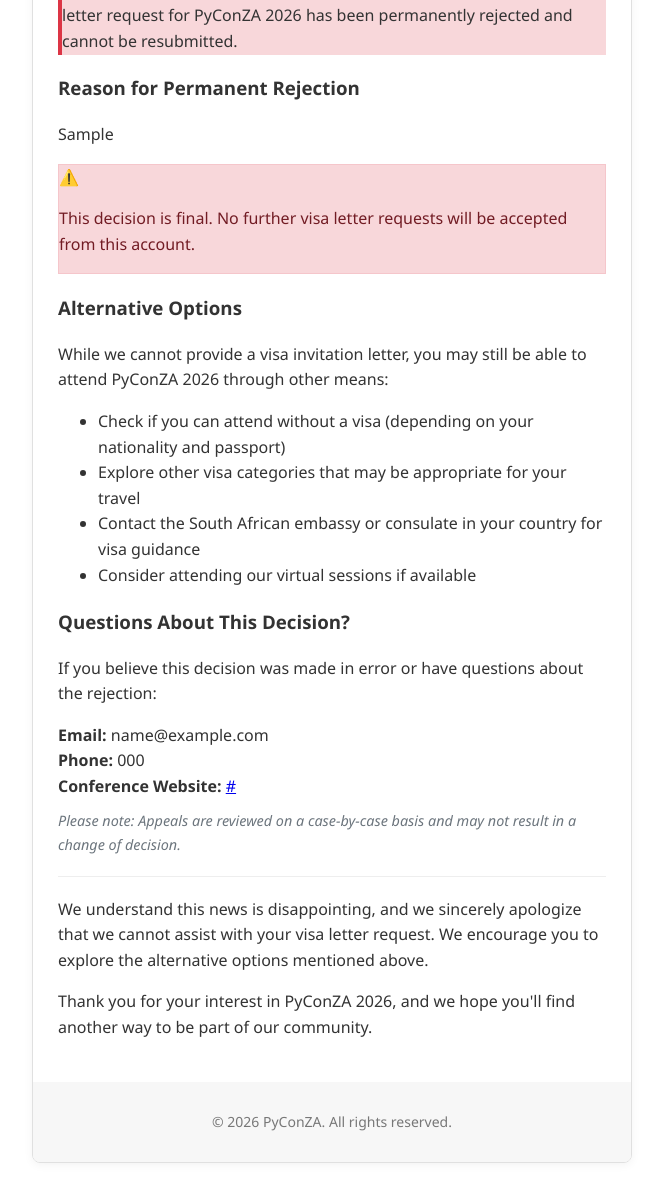
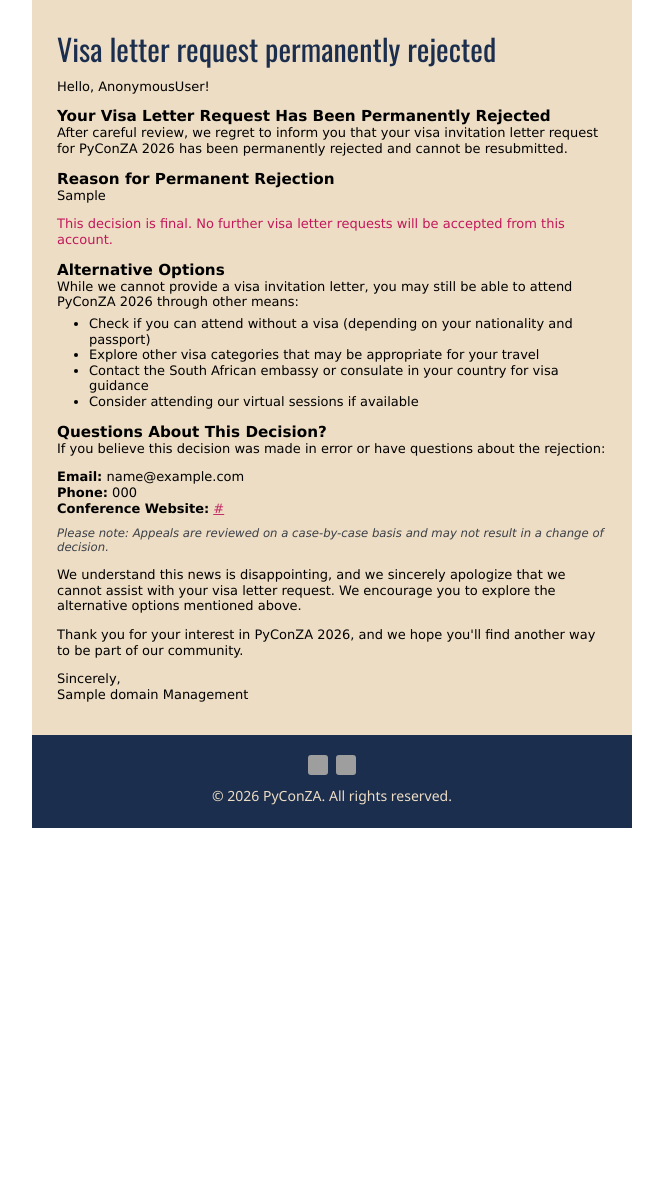
Before and after one commit to PyConZA/pyconza2026, a Django app: template templates/visa/emails/permanently_rejected.html in a window 1280 px wide. Shown: the part 554-1737 px from the top of the page, without its empty margins (308-971 px from the left). After the commit the page ends 1382 px from the top, so only its background shows below. Run offline with Django 3.2, Linux system fonts and the light colour scheme; the template is opened without the code that fills it: most values are stand-ins (such as "Sample title", 1, 10 or a date in 2020); grey boxes are pictures that could not be loaded.

Commit message:
ref: change email base template to fit this year's design and update email templates

```diff
--- a/templates/_base_email.html
+++ b/templates/_base_email.html
@@ -1,43 +1,43 @@
 {% load i18n %}
 <!doctype html>
-<html lang="en">
+<html
+  lang="und"
+  dir="auto"
+>
+  <head>
+    <title>{{ site.name }} {{ site.domain }} {% block title %}{% endblock %}</title>
+    <meta http-equiv="Content-Type" content="text/html; charset=UTF-8" />
+    <meta name="viewport" content="width=device-width, initial-scale=1" />
+    <link
+      href="https://fonts.googleapis.com/css?family=Ubuntu:300,400,500,700"
+      rel="stylesheet"
+      type="text/css"
+    />
+    <link
+      href="https://fonts.googleapis.com/css?family=Oswald"
+      rel="stylesheet"
+      type="text/css"
+    />
 
-<head>
-    <title>{{ site.name }}
-        {% block title %}
-        {% endblock title %}
-    </title>
-    <style>
+    <style type="text/css">
+      @import url(https://fonts.googleapis.com/css?family=Ubuntu:300,400,500,700);
+      @import url(https://fonts.googleapis.com/css?family=Oswald);
+    </style>
+
+    <style type="text/css">
+      #outlook a {
+        padding: 0;
+      }
+
+      * { box-sizing: border-box; margin: 0; padding: 0; }
+
       body {
-            font-family: 'Segoe UI', Tahoma, Geneva, Verdana, sans-serif;
+        font-family: "Segoe UI", Tahoma, Geneva, Verdana, sans-serif;
         line-height: 1.6;
         color: #333;
         max-width: 600px;
         margin: 0 auto;
-            padding: 20px;
-        }
-
-        .email-container {
-            border: 1px solid #e0e0e0;
-            border-radius: 8px;
-            overflow: hidden;
-            box-shadow: 0 2px 10px rgba(0, 0, 0, 0.05);
-        }
-
-        .header {
-            background-color: #ffd343;
-            padding: 20px;
-            text-align: center;
-        }
-
-        .logo {
-            max-width: 200px;
-            height: auto;
-        }
-
-        .content {
-            padding: 25px;
-            background-color: #ffffff;
+        padding: 20px 0;
       }
 
       .button-container {
@@ -45,64 +45,153 @@
         margin: 30px 0;
       }
 
-        .verification-button {
-            background-color: #3776ab;
-            color: white;
-            padding: 12px 24px;
-            text-decoration: none;
-            border-radius: 4px;
-            font-weight: bold;
-            display: inline-block;
-            border: none;
-            font-size: 16px;
-            cursor: pointer;
-            transition: background-color 0.3s ease;
+      .email-wrapper {
+        max-width: 600px;
+        margin: 0 auto;
       }
 
-        .verification-button:hover {
-            background-color: #2d5f8b;
+      /* Header */
+      .email-header {
+        background: #edddc4;
+        padding: 20px;
+        text-align: center;
       }
 
-        .verification-link {
-            margin-top: 15px;
-            word-break: break-all;
-            font-size: 14px;
-            color: #666;
+      .email-header .conf-title {
+        font-family: Oswald, "Trebuchet MS", Arial;
+        font-size: 40px;
+        color: #1b2e4e;
+        line-height: 1;
+        margin-bottom: 10px;
       }
 
-        .footer {
-            background-color: #f7f7f7;
-            padding: 15px;
-            text-align: center;
-            font-size: 14px;
-            color: #777;
+      .email-header .conf-subtitle {
+        font-family: Oswald, "Trebuchet MS", Arial;
+        font-size: 30px;
+        color: #1b2e4e;
+        line-height: 1;
+        margin-bottom: 15px;
       }
 
-        .divider {
-            border-top: 1px solid #eeeeee;
-            margin: 20px 0;
+      .email-header img {
+        width: 100%;
+        max-width: 550px;
+        height: auto;
+        display: block;
+        margin: 0 auto;
+      }
+
+      .email-body {
+        font-family: Verdana, Aerial;
+        font-size: 13px;
+        line-height: 1.2;
+        text-align: left;
+        color:#000000;
+        background: #edddc4;
+        padding: 20px 25px;
+      }
+
+      .email-body h2 {
+        margin-bottom: 15px;
+        font-family: Oswald, "Trebuchet MS", Arial;
+        font-size: 30px;
+        line-height: 1;
+        font-weight: normal;
+        text-align: left;
+        color:#1b2e4e
+      }
+
+      .email-body p, ul {
+        margin-bottom: 13px;
+        color: #000;
+      }
+
+      .email-footer {
+        background: #1b2e4e;
+        padding: 20px;
+        text-align: center;
+      }
+
+      .email-footer .social-links {
+        display: flex;
+        justify-content: center;
+        gap: 8px;
+        margin-bottom: 10px;
+      }
+
+      .email-footer .social-links a img {
+        width: 20px;
+        height: 20px;
+        border-radius: 3px;
+        display: block;
+      }
+
+      .email-footer p {
+        font-size: 14px;
+        color: #edddc4;
+      }
+
+      a { color: #c32e66; }
+      a:hover { color: #ff8c42; }
+      ul {
+        padding-left: 14px;
+      }
+
+      @media (max-width: 479px) {
+        .email-header .conf-title { font-size: 28px; }
+        .email-header .conf-subtitle { font-size: 20px; }
       }
     </style>
   </head>
 
   <body>
-    <div class="email-container">
-        <div class="header">
-            <img src="https://za.pycon.org/static/img/pyconza-logo.png" alt="PyConZA Logo" class="logo">
+    <div class="email-wrapper" role="article" aria-label="PyConZA" aria-roledescription="email">
+
+      <div class="email-header">
+        <div class="conf-title">PYCONZA 2026</div>
+        <div class="conf-subtitle">Rondebosch, Cape Town, 14-16 October 2026</div>
+        <a href="https://za.pycon.org/" target="_blank">
+          <img src="https://d33xevxtx8rl5e.cloudfront.net/email-header.png" alt="PyConZA logo" />
+        </a>
       </div>
-        <div class="content">
-            <h2>{% block heading %}{% endblock heading %}</h2>
 
-            <p>{% trans "Hello," %}</p>
+      <div class="email-body">
+        <h2>{% block heading %}{% endblock %}</h2>
+        {% block greeting %}
+        <p>
+          {% trans "Hello," %}
+          {% if user.get_full_name %}
+            {{ user.get_full_name }}!
+          {% else %}
+            {{ user }}!
+          {% endif %}</p>
+        {% endblock %}
 
-            {% block content %}
-            {% endblock content %}
+        {% block content %}{% endblock %}
+
+        {% block signature %}
+          <p>
+            {% blocktrans with site_domain=site.domain %}
+              Sincerely,<br>
+              {{ site_domain }} Management
+            {% endblocktrans %}
+          </p>
+        {% endblock %}
 
       </div>
-        <div class="footer">
-            <p>© {% now "Y" %} PyConZA. {% trans "All rights reserved." %}</p>
+
+      <div class="email-footer">
+        <div class="social-links">
+          <a href="https://twitter.com/pyconza" target="_blank">
+            <img src="https://d3q92ym5gvt1q6.cloudfront.net/twitter.png" alt="Twitter" />
+          </a>
+          <a href="https://fosstodon.org/@pyconza" target="_blank">
+            <img src="https://d3q92ym5gvt1q6.cloudfront.net/mastodon.png" alt="Mastodon" />
+          </a>
         </div>
+        <p>&copy; {% now "Y" %} PyConZA. {% trans "All rights reserved." %}</p>
+      </div>
+
     </div>
   </body>
-
 </html>
--- a/templates/registration/activation_email.html
+++ b/templates/registration/activation_email.html
@@ -40,10 +40,4 @@
     {% endblocktrans %}
 </p>
 
-<p>
-    {% blocktrans with site_domain=site.domain %}
-    Sincerely,<br> {{ site_domain }} Management
-    {% endblocktrans %}
-</p>
-
 {% endblock content %}
--- a/templates/visa/emails/approved.html
+++ b/templates/visa/emails/approved.html
@@ -11,12 +11,11 @@
 {% block content %}
 
 <div class="main-message">
-    <h3>🎉 Great News! Your Visa Letter Request Has Been Approved</h3>
+    <h3>Great News! Your Visa Letter Request Has Been Approved</h3>
     <p>Your visa invitation letter for PyConZA 2026 has been reviewed and approved by our organizing team.</p>
 </div>
 
 <div class="attachment-info">
-    <div class="attachment-icon">📄</div>
     <p class="attachment-text">Your official visa invitation letter is now available for download.</p>
 </div>
 
--- a/templates/visa/emails/permanently_rejected.html
+++ b/templates/visa/emails/permanently_rejected.html
@@ -10,8 +10,8 @@
 
 {% block content %}
 
-<div class="main-message" style="background-color: #f8d7da; border-left: 4px solid #dc3545;">
-    <h3>❌ Your Visa Letter Request Has Been Permanently Rejected</h3>
+<div class="main-message" style="">
+    <h3>Your Visa Letter Request Has Been Permanently Rejected</h3>
     <p>After careful review, we regret to inform you that your visa invitation letter request for PyConZA 2026 has
         been permanently rejected and cannot be resubmitted.</p>
 </div>
@@ -21,17 +21,16 @@
     <p>{{ rejection_reason }}</p>
 </div>
 
-<div class="attachment-info" style="background-color: #f8d7da; border: 1px solid #f5c6cb;">
-    <div class="attachment-icon" style="color: #721c24;">⚠️</div>
-    <p class="attachment-text" style="color: #721c24;">This decision is final. No further visa letter requests will be
+<div class="attachment-info" style="">
+    <p class="attachment-text" style="color: #C2185B;">This decision is final. No further visa letter requests will be
         accepted from this account.</p>
 </div>
 
 <div class="important-note">
     <h3>Alternative Options</h3>
-    <p>While we cannot provide a visa invitation letter, you may still be able to attend PyConZA 2026 through other
+    <p style="margin-bottom: 6px;">While we cannot provide a visa invitation letter, you may still be able to attend PyConZA 2026 through other
         means:</p>
-    <ul>
+    <ul style="padding-left: 32px; margin-bottom: 13px;">
         <li>Check if you can attend without a visa (depending on your nationality and passport)</li>
         <li>Explore other visa categories that may be appropriate for your travel</li>
         <li>Contact the South African embassy or consulate in your country for visa guidance</li>
@@ -47,7 +46,7 @@
         <strong>Phone:</strong> {{ organizer_phone }}<br>
         <strong>Conference Website:</strong> <a href="{{ website_url }}">{{ website_url }}</a>
     </div>
-    <p style="color: #6c757d; font-size: 0.9em; margin-top: 10px;">
+    <p style="color: #3A3F47; font-size: 0.9em; margin-top: 10px;">
         <em>Please note: Appeals are reviewed on a case-by-case basis and may not result in a change of decision.</em>
     </p>
 </div>
--- a/visa/models.py
+++ b/visa/models.py
@@ -93,6 +93,7 @@
         """Send email based on current status of the visa letter."""
 
         context = {
+            "user": self.full_name,
             "full_name": self.full_name,
             "conference_name": settings.CONFERENCE_NAME,
             "conference_dates": settings.CONFERENCE_DATES,
```
Also changed, not shown: templates/registration/password_reset_email.html (+43 -119 lines), templates/visa/emails/rejected.html (+4 -5 lines). Lines whose indentation alone changed are shown as unchanged.
